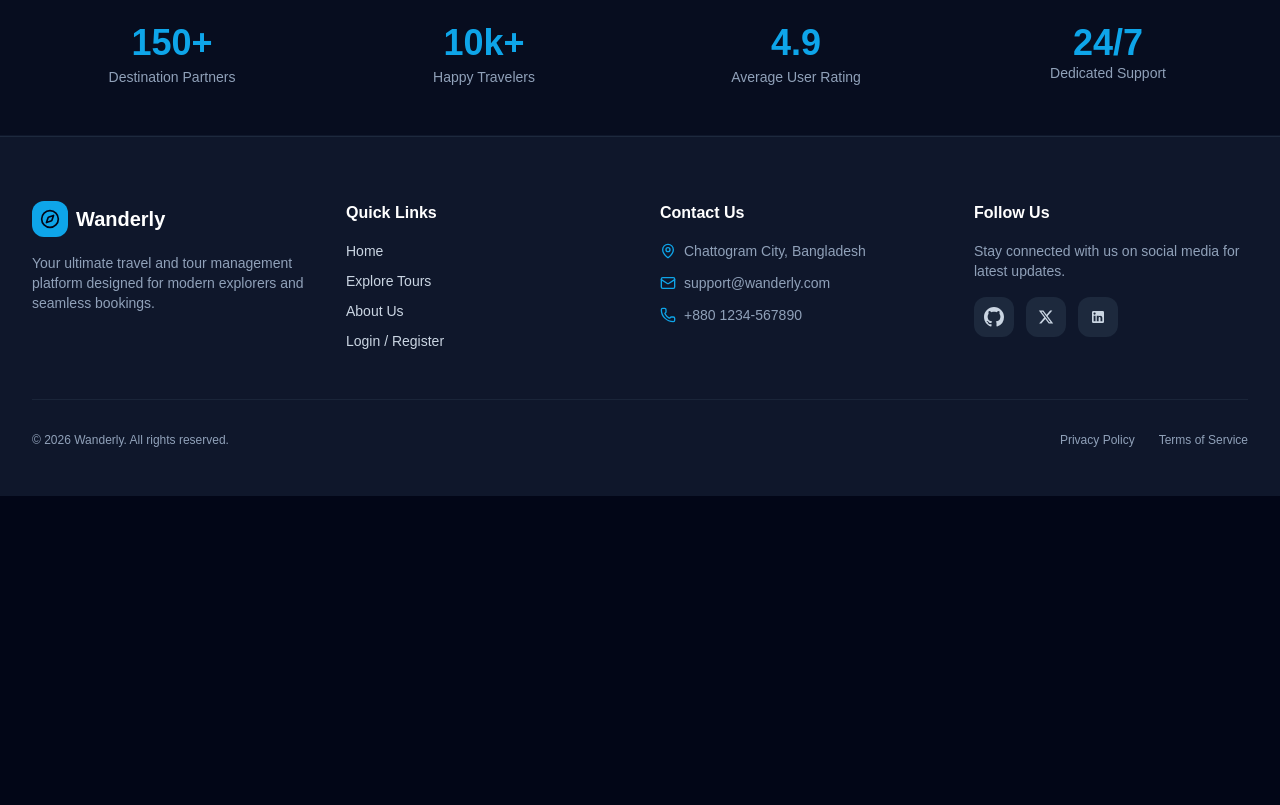
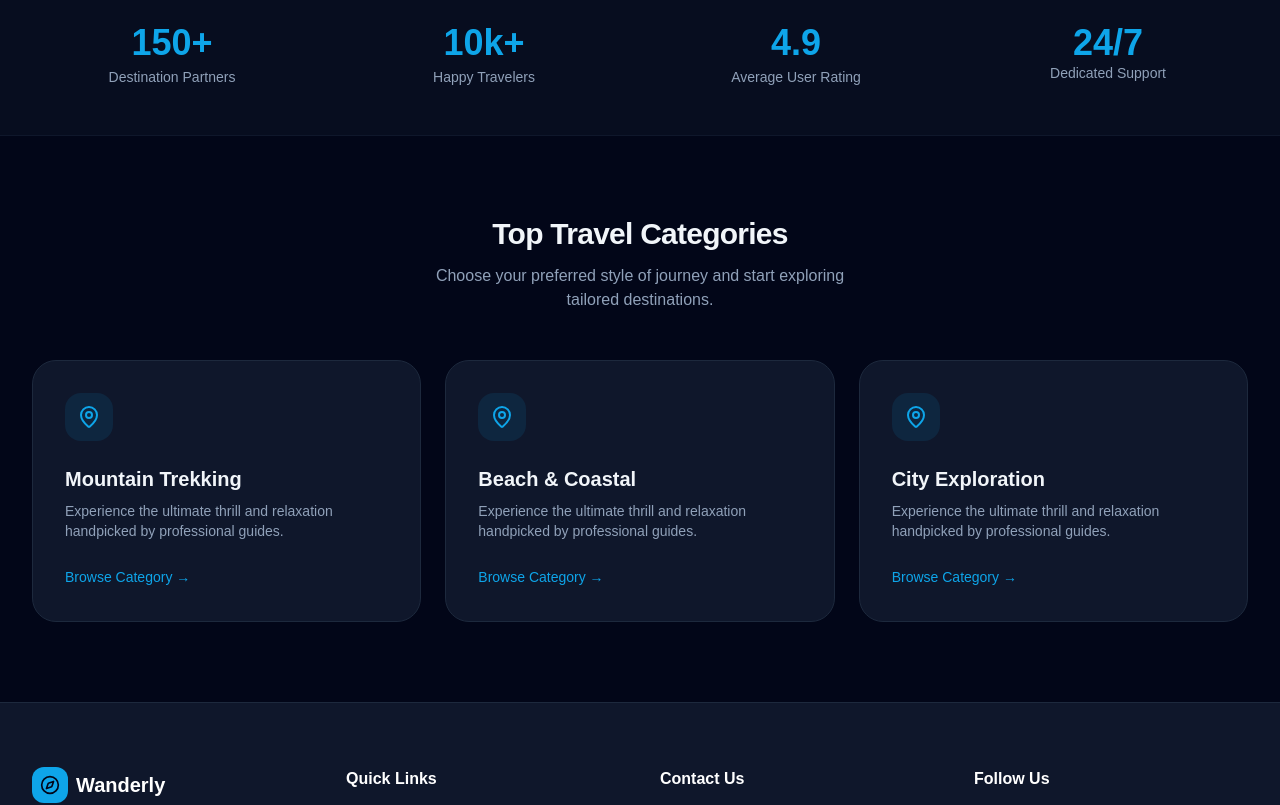
Before and after one commit to OnikTechHub/Wanderly_Frontend, a Next.js app: page / in a window 1280 px wide. Shown: the part 740-1545 px from the top of the page. Before the commit the page ends 1236 px from the top, so only its background shows below. Built offline with nearby package versions, Linux system fonts and the light colour scheme.

Commit message:
Implement Featured Categories Section

```diff
--- /dev/null
+++ b/src/app/components/shared/Categories.tsx
@@ -0,0 +1,66 @@
+"use client";
+
+import Link from "next/link";
+import { MapPin } from "lucide-react";
+import { motion } from "framer-motion";
+
+export default function Categories() {
+  const containerVariants = {
+    hidden: { opacity: 0 },
+    visible: {
+      opacity: 1,
+      transition: {
+        staggerChildren: 0.2,
+      },
+    },
+  };
+
+  const itemVariants = {
+    hidden: { opacity: 0, y: 30 },
+    visible: {
+      opacity: 1,
+      y: 0,
+      transition: { duration: 0.6, ease: "easeOut" },
+    },
+  };
+
+  return (
+    <section className="py-20 max-w-7xl mx-auto px-4 sm:px-6 lg:px-8 w-full">
+      <motion.div
+        initial={{ opacity: 0, y: -20 }}
+        whileInView={{ opacity: 1, y: 0 }}
+        viewport={{ once: true, margin: "-100px" }}
+        transition={{ duration: 0.6, ease: "easeOut" }}
+        className="text-center space-y-3 mb-12"
+      >
+        <h2 className="text-3xl font-bold tracking-tight">Top Travel Categories</h2>
+        <p className="text-slate-400 max-w-md mx-auto">Choose your preferred style of journey and start exploring tailored destinations.</p>
+      </motion.div>
+
+      <motion.div
+        variants={containerVariants}
+        initial="hidden"
+        whileInView="visible"
+        viewport={{ once: true, margin: "-100px" }}
+        className="grid grid-cols-1 md:grid-cols-3 gap-6"
+      >
+        {["Mountain Trekking", "Beach & Coastal", "City Exploration"].map((cat, idx) => (
+          <motion.div
+            key={idx}
+            variants={itemVariants}
+            className="bg-slate-900 border border-slate-800 p-8 rounded-3xl hover:border-wanderlyPrimary/50 transition group"
+          >
+            <div className="w-12 h-12 bg-wanderlyPrimary/10 rounded-2xl flex items-center justify-center text-wanderlyPrimary mb-6 group-hover:scale-110 transition">
+              <MapPin className="w-6 h-6" />
+            </div>
+            <h3 className="text-xl font-semibold mb-2">{cat}</h3>
+            <p className="text-slate-400 text-sm mb-6">Experience the ultimate thrill and relaxation handpicked by professional guides.</p>
+            <Link href="/explore" className="text-wanderlyPrimary font-medium text-sm inline-flex items-center gap-1 hover:underline">
+              Browse Category &rarr;
+            </Link>
+          </motion.div>
+        ))}
+      </motion.div>
+    </section>
+  );
+}
--- a/src/app/page.tsx
+++ b/src/app/page.tsx
@@ -3,6 +3,7 @@ import Link from "next/link";
 import { CheckCircle2, Star, MapPin } from "lucide-react";
 import Hero from "./components/home/Hero";
 import Statistics from "./components/home/Statistics";
+import Categories from "./components/shared/Categories";
 
 export default function Home() {
   return (
@@ -16,6 +17,7 @@ export default function Home() {
 
       {/* 3. Featured Categories Section */}
 
+      <Categories />
 
       {/* 4. Why Choose Us / Features Section */}
 
```
